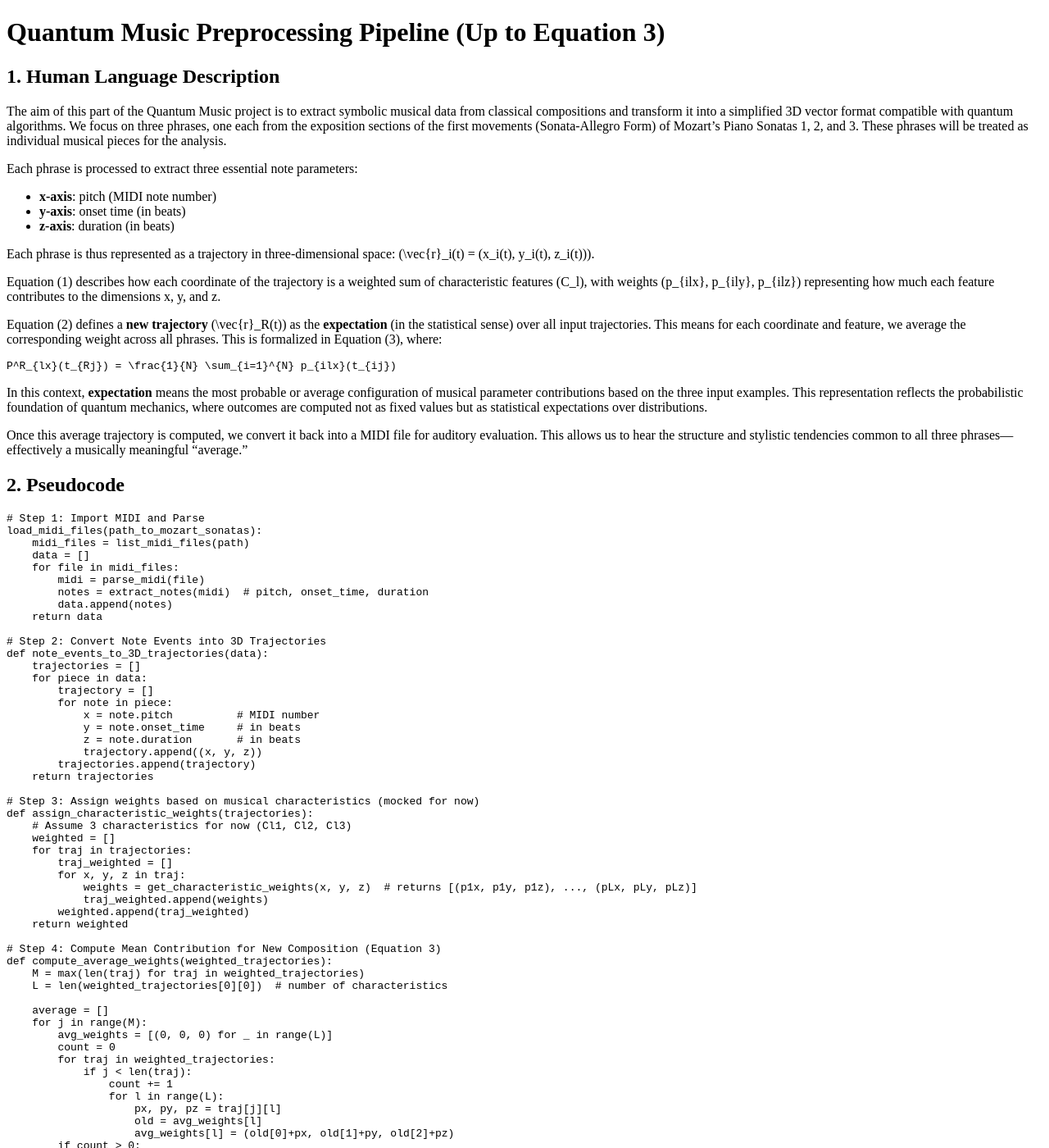
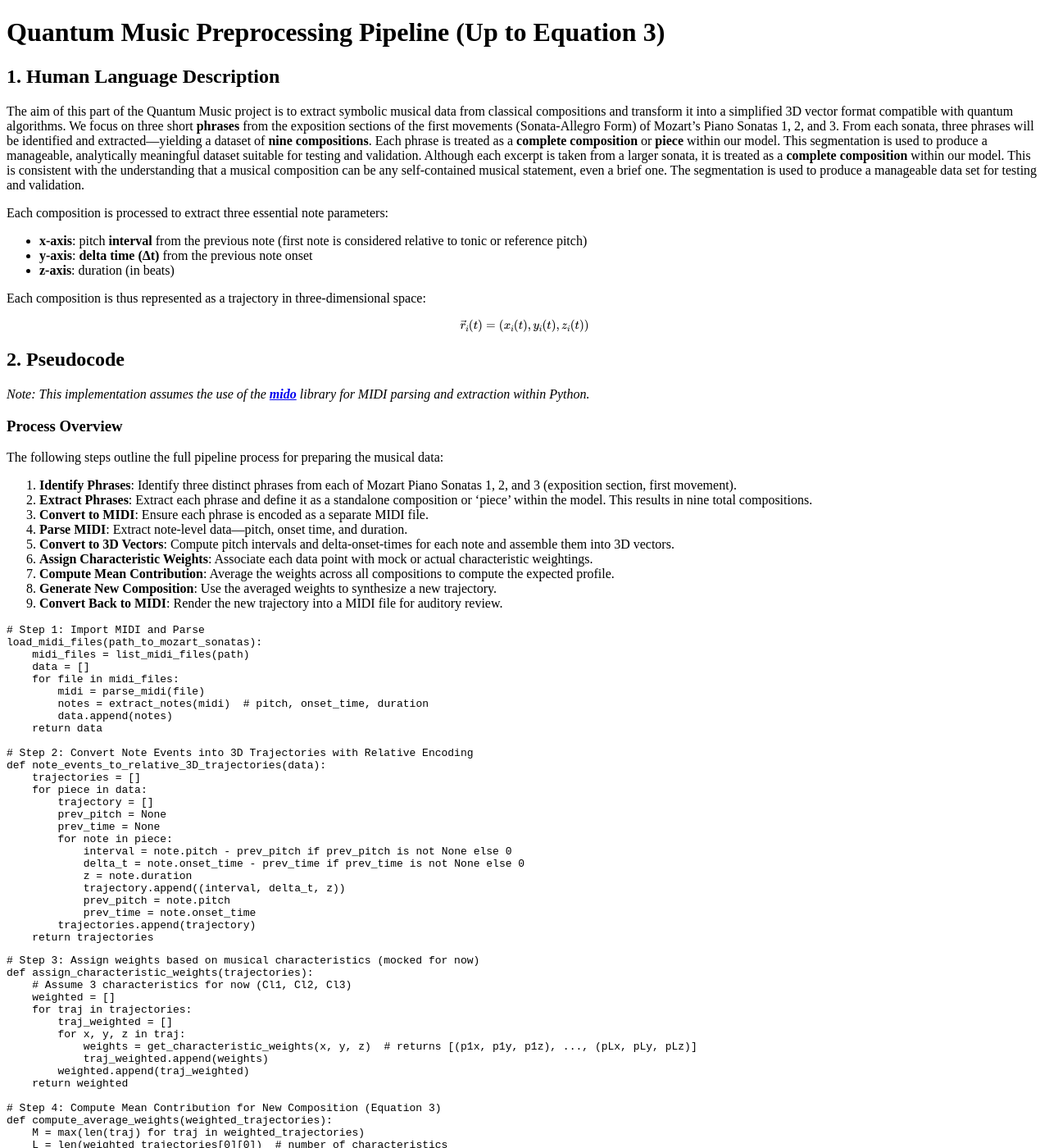
Before and after one commit to CHI-CityTech/QuantumMusic, a Jekyll site: the page built from docs/code/MicroStudy_Part_1_Code Description.md, in a window 1280 px wide and 1400 px high. Shown: the whole window at 82% size. Built offline with Jekyll 4.4.1, drawn with Linux system fonts in a browser that asks for light colours; our own code applies the rules of GitHub Pages for plain Markdown files; formulas are drawn with MathJax 3; some of the changed text lies outside the part shown.

Commit message:
Update MicroStudy_Part_1_Code Description.md

````diff
--- a/docs/code/MicroStudy_Part_1_Code Description.md
+++ b/docs/code/MicroStudy_Part_1_Code Description.md
@@ -2,37 +2,36 @@
 
 ## 1. Human Language Description
 
-The aim of this part of the Quantum Music project is to extract symbolic musical data from classical compositions
-and transform it into a simplified 3D vector format compatible with quantum algorithms. We focus on three phrases,
-one each from the exposition sections of the first movements (Sonata-Allegro Form) of Mozart's Piano Sonatas 1, 2, and 3.
-These phrases will be treated as individual musical pieces for the analysis.
+The aim of this part of the Quantum Music project is to extract symbolic musical data from classical compositions and transform it into a simplified 3D vector format compatible with quantum algorithms. We focus on three short **phrases** from the exposition sections of the first movements (Sonata-Allegro Form) of Mozart's Piano Sonatas 1, 2, and 3. From each sonata, three phrases will be identified and extracted—yielding a dataset of **nine compositions**. Each phrase is treated as a **complete composition** or **piece** within our model. This segmentation is used to produce a manageable, analytically meaningful dataset suitable for testing and validation. Although each excerpt is taken from a larger sonata, it is treated as a **complete composition** within our model. This is consistent with the understanding that a musical composition can be any self-contained musical statement, even a brief one. The segmentation is used to produce a manageable data set for testing and validation.
 
-Each phrase is processed to extract three essential note parameters:
-- **x-axis**: pitch (MIDI note number)
-- **y-axis**: onset time (in beats)
+Each composition is processed to extract three essential note parameters:
+- **x-axis**: pitch **interval** from the previous note (first note is considered relative to tonic or reference pitch)
+- **y-axis**: **delta time (Δt)** from the previous note onset
 - **z-axis**: duration (in beats)
 
-Each phrase is thus represented as a trajectory in three-dimensional space: \(\vec{r}_i(t) = (x_i(t), y_i(t), z_i(t))\).
+Each composition is thus represented as a trajectory in three-dimensional space:
 
-Equation (1) describes how each coordinate of the trajectory is a weighted sum of characteristic features \(C_l\),
-with weights \(p_{ilx}, p_{ily}, p_{ilz}\) representing how much each feature contributes to the dimensions x, y, and z.
-
-Equation (2) defines a **new trajectory** \(\vec{r}_R(t)\) as the **expectation** (in the statistical sense) over all input trajectories.
-This means for each coordinate and feature, we average the corresponding weight across all phrases. This is formalized
-in Equation (3), where:
-
-```math
-P^R_{lx}(t_{Rj}) = \frac{1}{N} \sum_{i=1}^{N} p_{ilx}(t_{ij})
-```
-
-In this context, **expectation** means the most probable or average configuration of musical parameter contributions
-based on the three input examples. This representation reflects the probabilistic foundation of quantum mechanics,
-where outcomes are computed not as fixed values but as statistical expectations over distributions.
-
-Once this average trajectory is computed, we convert it back into a MIDI file for auditory evaluation. This allows us
-to hear the structure and stylistic tendencies common to all three phrases—effectively a musically meaningful "average."
+$$
+\vec{r}_i(t) = (x_i(t), y_i(t), z_i(t))
+$$
 
 ## 2. Pseudocode
+
+*Note: This implementation assumes the use of the [**mido**](https://pypi.org/project/mido/) library for MIDI parsing and extraction within Python.*
+
+### Process Overview
+
+The following steps outline the full pipeline process for preparing the musical data:
+
+1. **Identify Phrases**: Identify three distinct phrases from each of Mozart Piano Sonatas 1, 2, and 3 (exposition section, first movement).
+2. **Extract Phrases**: Extract each phrase and define it as a standalone composition or 'piece' within the model. This results in nine total compositions.
+3. **Convert to MIDI**: Ensure each phrase is encoded as a separate MIDI file.
+4. **Parse MIDI**: Extract note-level data—pitch, onset time, and duration.
+5. **Convert to 3D Vectors**: Compute pitch intervals and delta-onset-times for each note and assemble them into 3D vectors.
+6. **Assign Characteristic Weights**: Associate each data point with mock or actual characteristic weightings.
+7. **Compute Mean Contribution**: Average the weights across all compositions to compute the expected profile.
+8. **Generate New Composition**: Use the averaged weights to synthesize a new trajectory.
+9. **Convert Back to MIDI**: Render the new trajectory into a MIDI file for auditory review.
 
 ```python
 # Step 1: Import MIDI and Parse
@@ -45,19 +44,25 @@ load_midi_files(path_to_mozart_sonatas):
         data.append(notes)
     return data
 
-# Step 2: Convert Note Events into 3D Trajectories
-def note_events_to_3D_trajectories(data):
+# Step 2: Convert Note Events into 3D Trajectories with Relative Encoding
+def note_events_to_relative_3D_trajectories(data):
     trajectories = []
     for piece in data:
         trajectory = []
+        prev_pitch = None
+        prev_time = None
         for note in piece:
-            x = note.pitch          # MIDI number
-            y = note.onset_time     # in beats
-            z = note.duration       # in beats
-            trajectory.append((x, y, z))
+            interval = note.pitch - prev_pitch if prev_pitch is not None else 0
+            delta_t = note.onset_time - prev_time if prev_time is not None else 0
+            z = note.duration
+            trajectory.append((interval, delta_t, z))
+            prev_pitch = note.pitch
+            prev_time = note.onset_time
         trajectories.append(trajectory)
     return trajectories
+```
 
+```python
 # Step 3: Assign weights based on musical characteristics (mocked for now)
 def assign_characteristic_weights(trajectories):
     # Assume 3 characteristics for now (Cl1, Cl2, Cl3)
@@ -106,13 +111,65 @@ def convert_to_midi(trajectory):
     # Write this later
     pass
 ```
+def convert_to_midi(trajectory):
+    # Write this later
+    pass
 
 ## 3. Glossary
 
-- **Expectation**: In this context, it refers to the statistical average of a musical parameter across multiple phrases. It represents the most typical or probable value observed—similar to the expected value in probability theory.
-- **Trajectory**: A path through 3D space defined by note-level events, where each event is a point with pitch, time, and duration coordinates. A musical phrase becomes a trajectory when mapped this way.
-- **Vector**: An ordered set of numbers used to describe a single note in space. Here, each note becomes a 3D vector \((x, y, z)\), corresponding to pitch, onset time, and duration.
+- **MIDI (Musical Instrument Digital Interface)**: A digital encoding standard that allows music data to be shared between instruments and computers. It captures note events such as pitch, velocity, and duration, rather than audio.
+- **Onset Time**: The moment in time, usually measured in beats, when a note begins.
+- **Duration**: The length of time a note is held or sustained, typically measured in beats.
+- **Pitch**: The frequency of a note, typically represented by a MIDI number (e.g., 60 = Middle C).
+- **Characteristic Feature**: A quality or dimension of a composition (e.g., rhythmic density, melodic contour) used for modeling or analysis.
+- **Weight Coefficient**: A number representing the relative influence of a characteristic feature on a particular musical parameter (pitch, timing, duration).
+- **Sampling Step**: A moment in analytical time where musical values are observed or extracted—used as an anchor point in modeling.
+- **Trajectory Point**: A 3D coordinate (x, y, z) representing pitch, time, and duration of a note at a given sampling step.
+- **Normalization**: The process of adjusting data to a common scale or range, often used to make features comparable.
+- **Interpolation**: A method for estimating intermediate values between known data points, often used to align data with regular time steps.
+- **Vector Space**: A mathematical model in which musical events are treated as vectors, enabling operations such as averaging and transformation.
+
+## 4. Variable Definitions from Equations
+
+- **i**: Index for each individual composition (each test item is treated as a standalone musical piece).
+- **j**: Index of a time step within the i-th composition. Each time step may correspond to a note onset, but multiple notes can occur at the same time (e.g., chords), or there may be rests—so this index refers to discrete sampling points rather than a strict one-note-per-step model. Most music is nonuniform in its timing structure, and these time patterns are essential to a composition’s style and expressive identity.
+- **t_ij**: The timestamp (in beats) for the j-th time step in the i-th composition. This may or may not align exactly with a unique note event.
+- **x_i(t), y_i(t), z_i(t)**: The x (pitch), y (onset time), and z (duration) values at time t in composition i.
+- **r_i(t)**: A 3D vector representing the note event in composition i at time t.
+- **L**: Total number of musical characteristics (e.g., interval size, contour shape).
+- **C_l**: The l-th characteristic property (shared across all compositions).
+- **p_ilx(t_ij)**: The weight/contribution of characteristic C_l to the pitch (x) at time t_ij in composition i.
+- **p_ily(t_ij), p_ilz(t_ij)**: Similar weights for time (y) and duration (z).
+- **P^R_lx(t_Rj)**: The expectation (average) of p_ilx(t_ij) across all compositions, used for generating new material.
+- **r_R(t)**: The generated new trajectory based on the average weights.
+
+## 5. Potential Next Steps for Vector Definitions
+
+As we validate the core pipeline using solo piano phrases, several future enhancements may extend the model’s expressiveness and scope:
+
+### 1. Voice or Stem Separation
+- Enable independent modeling of contrapuntal lines, left/right hand material, or instrument voices.
+- Provides cleaner interval/Δt sequences and allows for more nuanced analysis.
+
+### 2. Melodic vs. Accompanimental Role Detection
+- Develop techniques for identifying melodic contour or structural prominence within lines.
+- Useful for weighting or emphasizing certain voices during expectation modeling.
+
+### 3. Expanded Dimensionality
+- Introduce additional vector components such as:
+  - Articulation (staccato, legato, etc.)
+  - Instrument ID (for ensemble modeling)
+  - Velocity (when expressive nuance becomes a focus)
+
+### 4. Multi-Instrument Compatibility
+- Adapt pipeline to parse and vectorize compositions involving more than one instrument.
+- May include synchronized multi-stem analysis, instrument-specific weighting, and channel separation.
+
+### 5. Reconstruction Heuristics
+- Refine the rules for reversing vector trajectories back into playable scores:
+  - Define starting pitch
+  - Handle simultaneous onsets (e.g., chord sequencing)
+  - Address instrument-specific constraints (e.g., playable ranges)
 
 ---
-
-**End of Document**
+end of document
````
